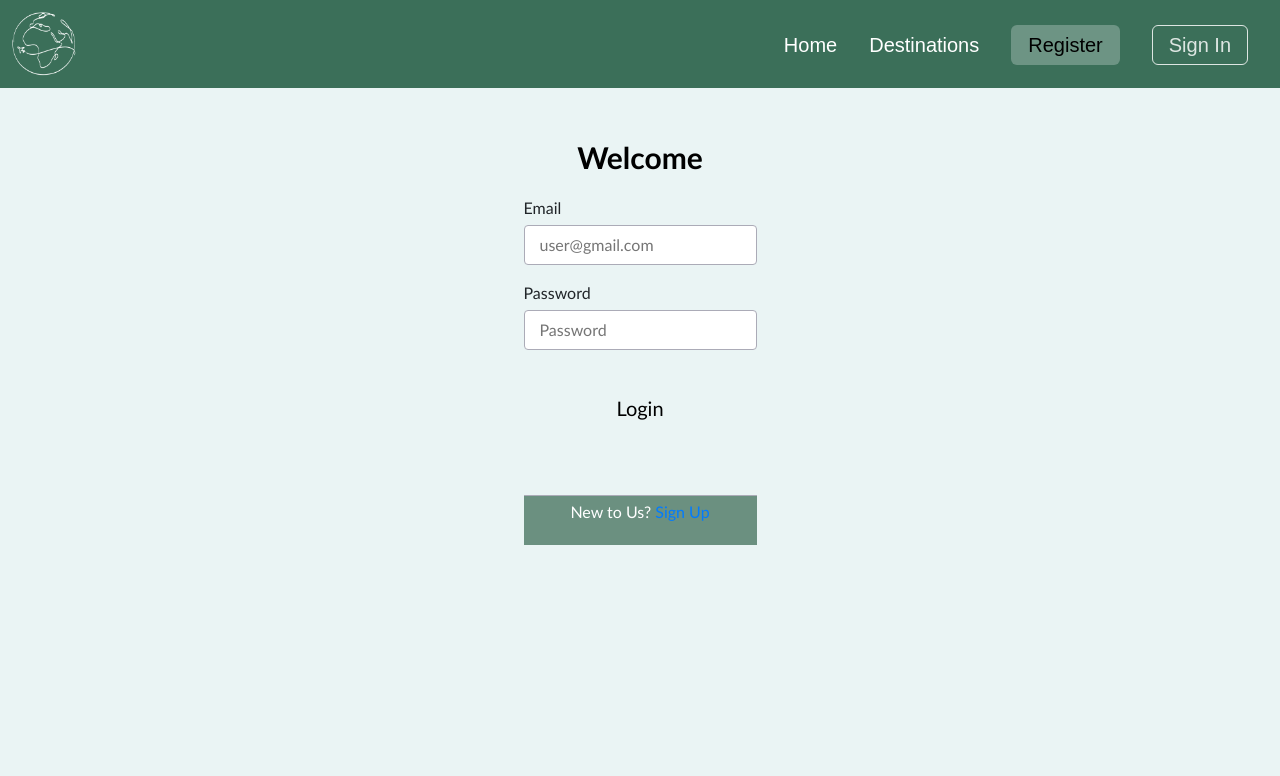
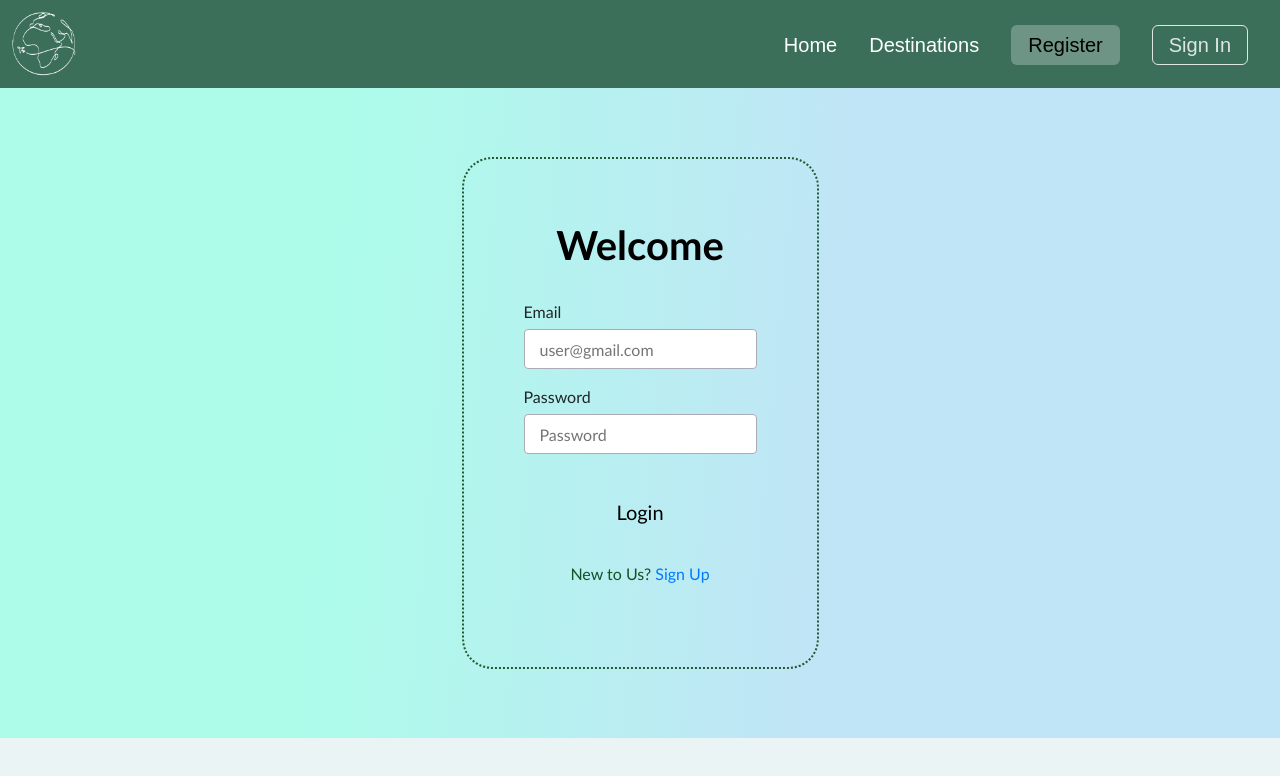
Before and after one commit to SITE-Capstone-Project/DMV3, a React (Vite) app in the folder exploreio-ui/: page /login in a window 1280 px wide. Shown: the top 776 px of the page. Built offline with nearby package versions, Linux system fonts and the light colour scheme; no server answers.

Commit message:
new login and register styling

```diff
--- a/exploreio-ui/src/components/Login/Login.css
+++ b/exploreio-ui/src/components/Login/Login.css
@@ -1,23 +1,31 @@
 .Login {
-    /* height: 100%;
-    max-height: 100vh;
-    width: 100%;
-    max-width: 100vw; */
+    height: 650px;
+    /* max-height: 100vh; */
+    /* width: 100%; */
+    /* max-width: 100vw; */
+    padding: 50px 100px;
     display: flex;
     flex-direction: column;
     align-items: center;
-    padding: 50px 100px;
+    justify-content: center;
+    background-image: linear-gradient( 95.2deg, rgba(173,252,234,1) 26.8%, rgba(192,229,246,1) 64% );
+    /* background: rgb(34,193,195);
+    background: linear-gradient(0deg, rgba(34,193,195,1) 0%, rgba(253,187,45,1) 100%); */
 }
 .Login .logincard {
     /* min-height: 600px; */
     /* width: 520px; */
-    max-width: 520px;
+    /* max-width: 520px; */
     /* padding: 24px 36px 0 36px; */
+    border-radius: 30px;
+    border: dotted rgb(36, 89, 50) 2px;
+    background-color: lightblue;
+    padding: 60px;
     background: transparent;
     display: flex;
     flex-direction: column;
     align-items: center;
-    flex: 1;
+    /* flex: 1; */
     font-family: 'Trebuchet MS', 'Lucida Sans Unicode', 'Lucida Grande', 'Lucida Sans', Arial, sans-serif;
 }
 .Login .logincard .error {
@@ -31,9 +39,9 @@
     justify-content: center;
     padding: 10px 20px;
 }
-.Login .logincard h2 {
-    font-size: 1.875rem;
-    margin-bottom: 10px;
+.Login .logincard h1 {
+    /* font-size: 2rem; */
+    margin-bottom: 20px;
     font-weight: 700;
     color: black;
     line-height: 1.33;
@@ -77,12 +85,13 @@
     margin-top: 15px;
 }
 .Login .logincard .footer {
-    border-top: solid 1px #ababb7;
+    background: transparent;
     margin-top: auto;
     display: flex;
     align-items: center;
     justify-content: center;
     height: 50px;
     width: 100%;
-    transform: translateY(42px);
+    color: rgb(22, 80, 37);
+    /* transform: translateY(42px); */
 }
--- a/exploreio-ui/src/components/Login/Login.jsx
+++ b/exploreio-ui/src/components/Login/Login.jsx
@@ -54,7 +54,7 @@ export default function Login({ setAppState, setLoggedIn }) {
     <div className="Login">
 
       <div className="logincard">
-        <h2>Welcome</h2>
+        <h1>Welcome</h1>
 
         {Boolean(errors.form) && <span className="error">{errors.form}</span>}
 
--- a/exploreio-ui/src/components/Register/Register.css
+++ b/exploreio-ui/src/components/Register/Register.css
@@ -8,15 +8,24 @@
     display: flex;
     flex-direction: column;
     align-items: center;
+    background-image: url(https://images.pexels.com/photos/4602279/pexels-photo-4602279.jpeg?auto=compress&cs=tinysrgb&w=1000);
+    background-size: 100% auto;
+    height: 100%;
 }
 .Register .registercard {
+    /* border: 5px;
+    border-color: black; */
+    border-radius: 30px;
+    border: solid white 5px;
+    background-color: rgb(241, 237, 228);
     max-width: 520px;
-    /* padding: 24px 36px 0 36px; */
-    background: transparent;
+    padding-top: 30px;
+    padding-left: 30px;
+    padding-right: 30px;
     display: flex;
     flex-direction: column;
     align-items: center;
-    flex: 1;
+    /* flex: 1; */
     font-family: 'Trebuchet MS', 'Lucida Sans Unicode', 'Lucida Grande', 'Lucida Sans', Arial, sans-serif;
 }
 .Register .registercard .error {
@@ -83,12 +92,11 @@
     margin-top: 20px;
 }
 .Register .registercard .footer {
-    border-top: solid 1px #ababb7;
-    margin-top: auto;
+    color: rgb(22, 80, 37);
+    background-color: transparent;
     display: flex;
     align-items: center;
     justify-content: center;
     height: 50px;
     width: 100%;
-    transform: translateY(42px);
 }
--- a/exploreio-ui/src/components/Register/Register.jsx
+++ b/exploreio-ui/src/components/Register/Register.jsx
@@ -106,7 +106,7 @@ export default function Register({ setAppState, setLoggedIn }) {
   return (
     <div className="Register">
       <div className="registercard">
-        <h2>Create an Account</h2>
+        <h2>Get Started!</h2>
 
         {errors.form && <span className="error">{errors.form}</span>}
 
```
